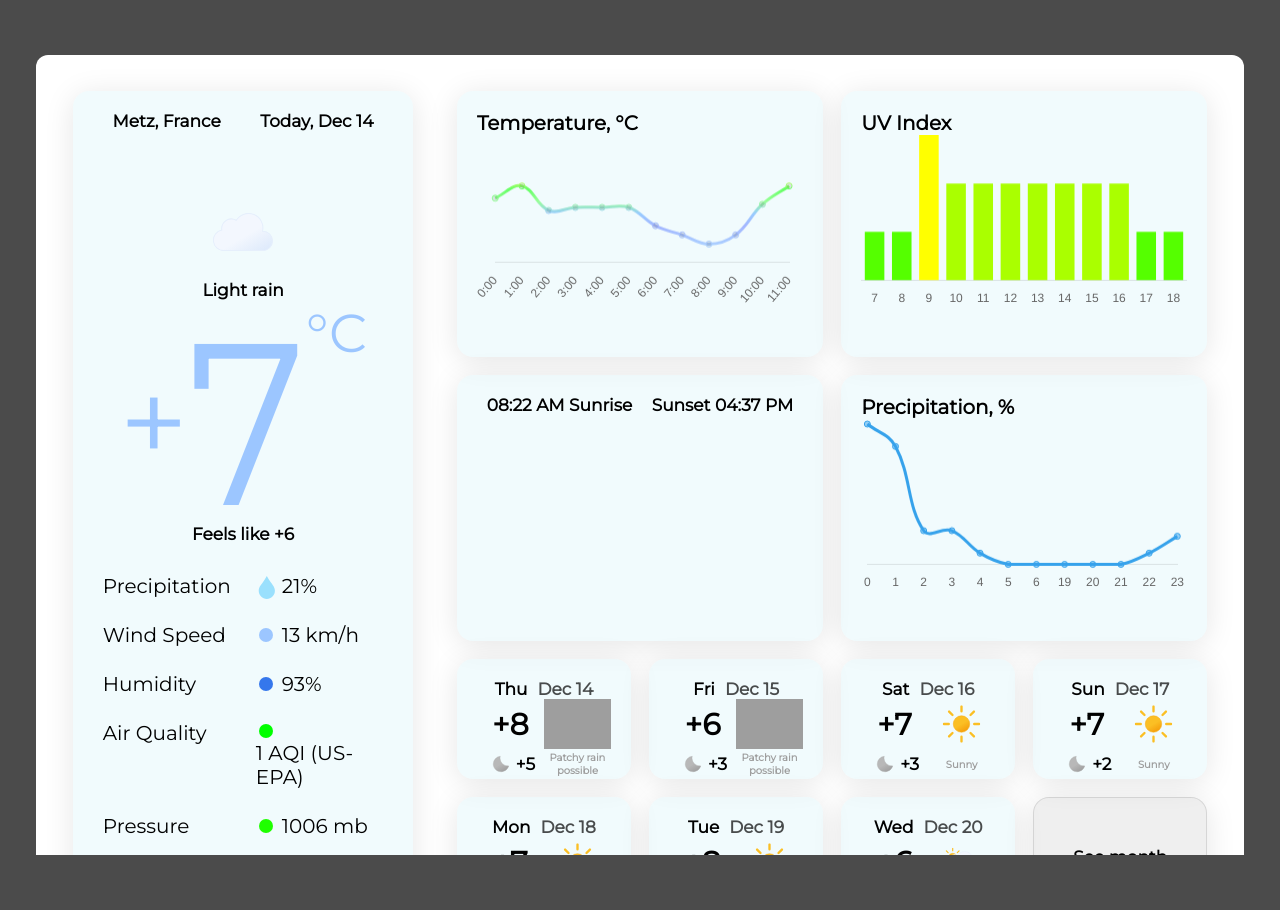
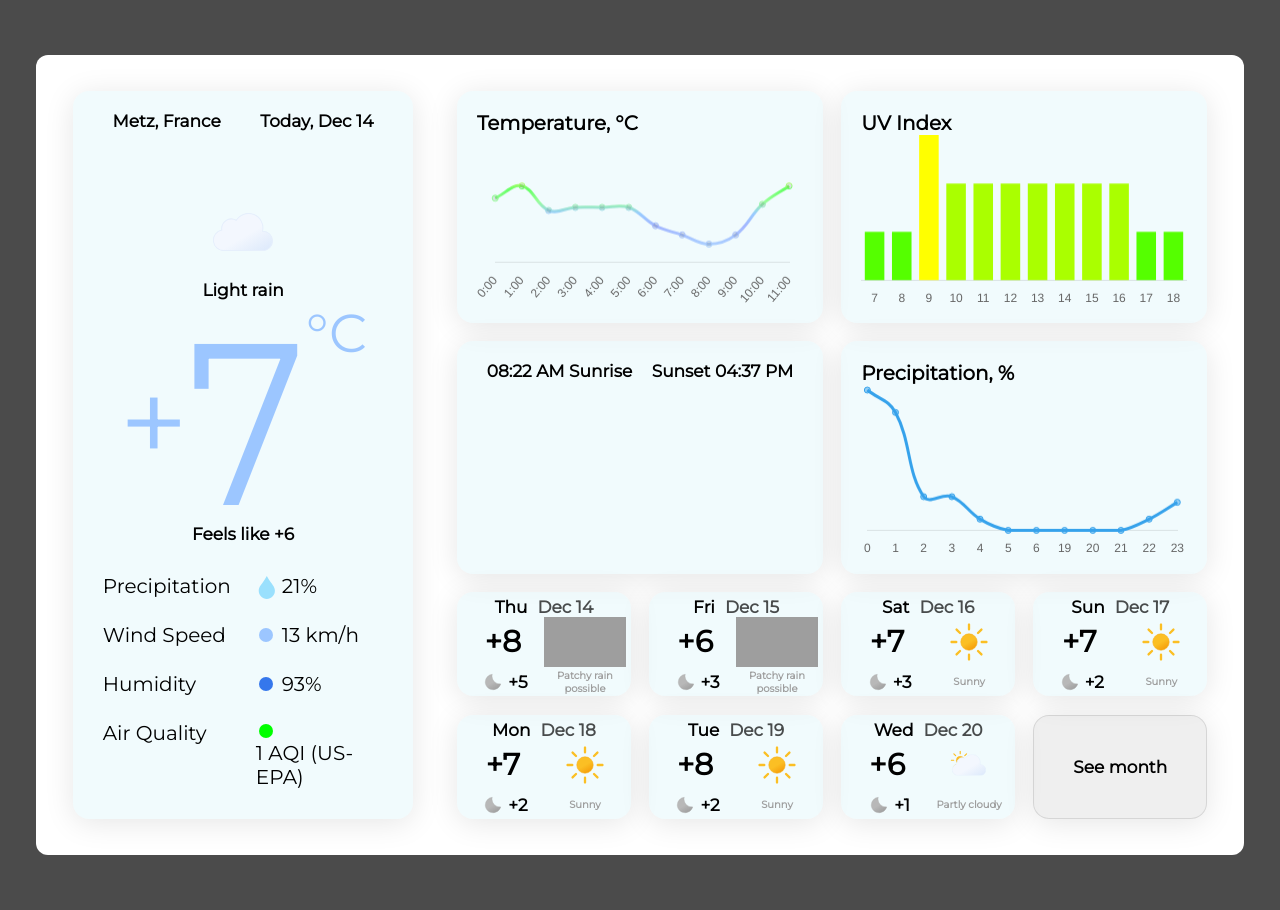
Before and after one commit to t4rm/weather_app, a PHP site: page /controleur/index.php in a window 1280 px wide. Run offline with PHP 8.4, Linux system fonts and the light colour scheme; some libraries are stand-ins or nearby versions; grey boxes are pictures that could not be loaded.

Commit message:
Update: fix responsiveness

```diff
--- a/vue/assets/css/main.css
+++ b/vue/assets/css/main.css
@@ -60,6 +60,7 @@
     padding: var(--pad);
     overflow-y: auto;
     overflow-x: hidden;
+    height: 100%;
 }
 
 .full {
@@ -155,6 +156,10 @@
     /* NEW; needed for Firefox */
 }
 
+.small-glass {
+    padding: 5px !important;
+}
+
 .container>div>h3 {
     margin: 0;
 }
@@ -234,6 +239,7 @@
     grid-template-columns: 1fr 1fr;
     gap: 25px;
     margin: 0 auto;
+    overflow: auto;
 }
 
 .feels {
@@ -402,4 +408,8 @@
         height: fit-content;
         width: fit-content;
     }
+
+    .app {
+        height: auto;
+    }
 }
--- a/vue/index.php
+++ b/vue/index.php
@@ -156,13 +156,13 @@
                     </div>
                 </div>
                 <!-- Affichage des prévisions météo pour les jours suivants : -->
-                <div class="th" style="text-align: center;"><?=$forecastDay[0]?></div>
-                <div class="th2" style="text-align: center;"><?=$forecastDay[1]?></div>
-                <div class="th3" style="text-align: center;"><?=$forecastDay[2]?></div>
-                <div class="th4" style="text-align: center;"><?=$forecastDay[3]?></div>
-                <div class="th5" style="text-align: center;"><?=$forecastDay[4]?></div>
-                <div class="th6" style="text-align: center;"><?=$forecastDay[5]?></div>
-                <div class="th7" style="text-align: center;"><?=$forecastDay[6]?></div>
+                <div class="th small-glass" style="text-align: center;"><?=$forecastDay[0]?></div>
+                <div class="th2 small-glass" style="text-align: center;"><?=$forecastDay[1]?></div>
+                <div class="th3 small-glass" style="text-align: center;"><?=$forecastDay[2]?></div>
+                <div class="th4 small-glass" style="text-align: center;"><?=$forecastDay[3]?></div>
+                <div class="th5 small-glass" style="text-align: center;"><?=$forecastDay[4]?></div>
+                <div class="th6 small-glass" style="text-align: center;"><?=$forecastDay[5]?></div>
+                <div class="th7 small-glass" style="text-align: center;"><?=$forecastDay[6]?></div>
                 <div class="th8 forecast-more flex-center" style="text-align: center;"><span>See month</span></div>
 
             </div>
```
